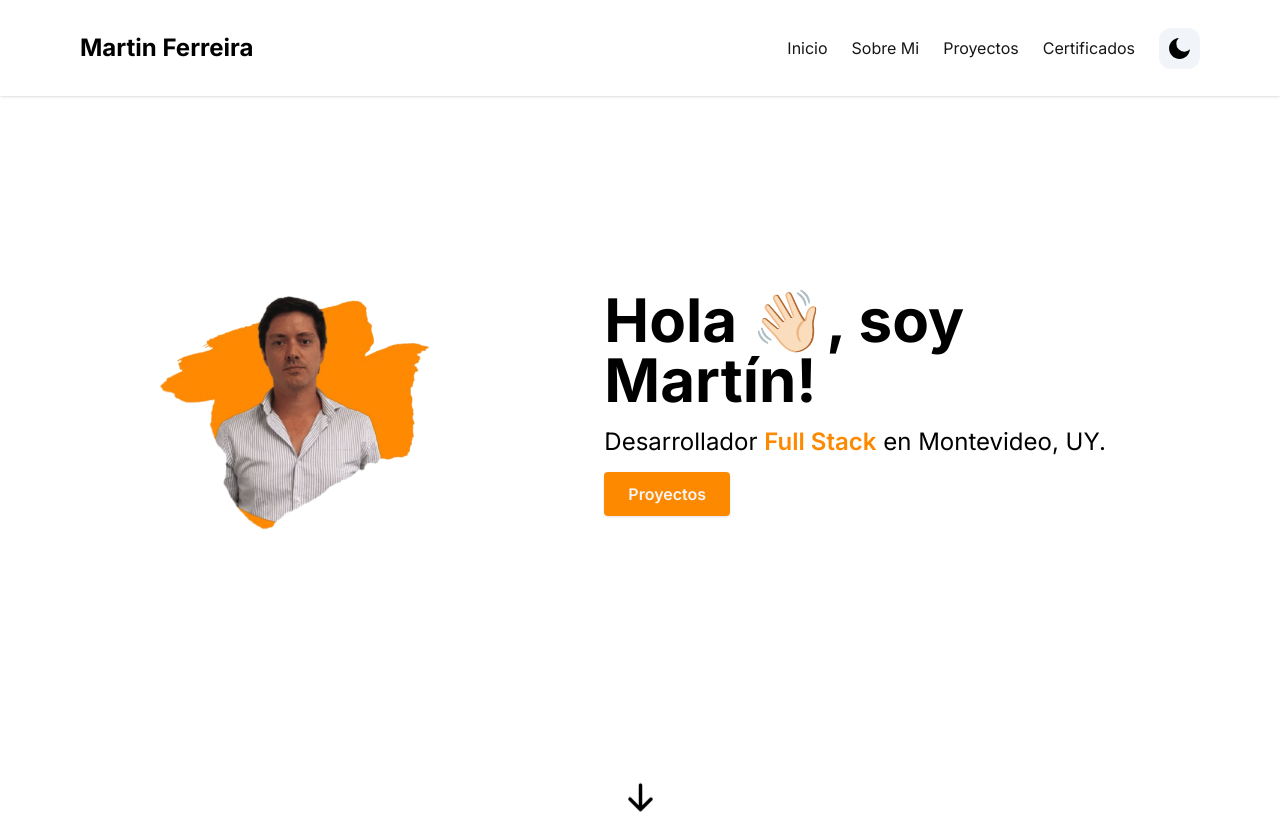
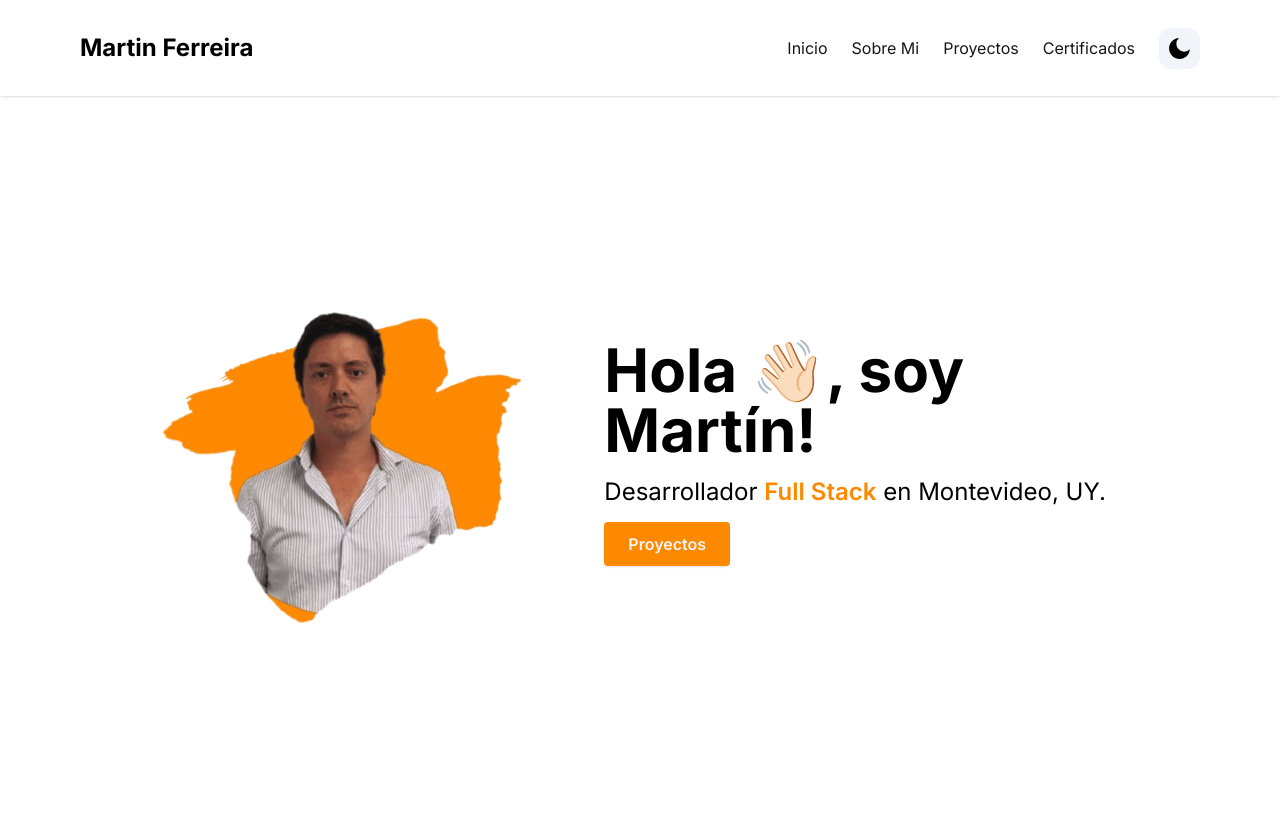
Before and after one commit to martinfyic/portfolio-ts, a Next.js app: page / in a window 1280 px wide. Shown: the top 814 px of the page. Built offline with nearby package versions, Linux system fonts and the light colour scheme.

Commit message:
refactor: :lipstick: add animate fadeIn at app/HeroImage.tsx

```diff
--- a/components/hero/HeroImage.tsx
+++ b/components/hero/HeroImage.tsx
@@ -1,15 +1,19 @@
 import { FC } from 'react';
 import Image from 'next/image';
+import profilPic from '../../public/personal-foto.png';
 
 export const HeroImage: FC = () => {
   return (
-    <div className="md:w-1/2 md:mt-2">
+    <div className="md:w-1/2 md:mt-2 animate__animated animate__fadeIn">
       <Image
-        src="/personal-foto.png"
+        src={profilPic}
         alt="Foto de Martin Ferreira"
         priority
-        width={300}
-        height={300}
+        sizes="100vw"
+        style={{
+          width: 400,
+          height: 'auto',
+        }}
       />
     </div>
   );
```
